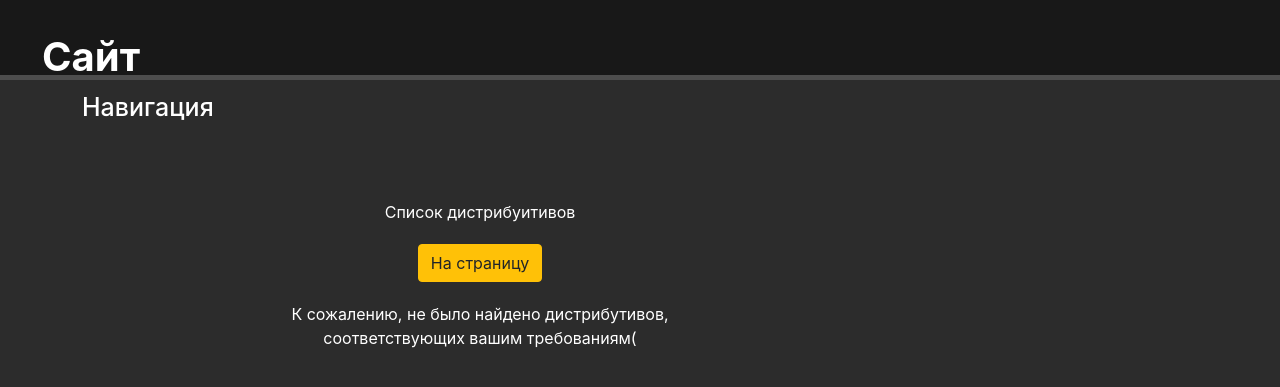
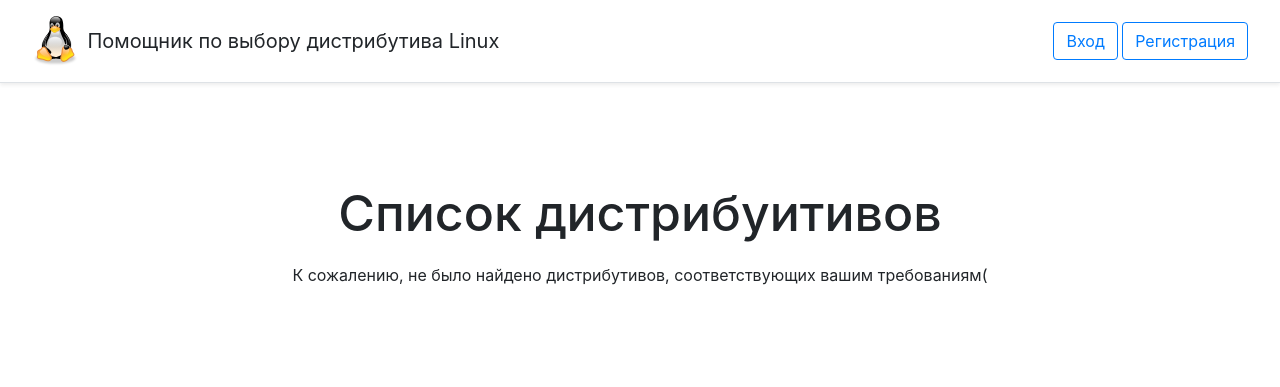
Before and after one commit to nbezhodarnov/linux_distributions_assistant, a Django app: page /distributions_list/ in a window 1280 px wide. Shown: the top 387 px of the page. Run offline with Django 3.2, Linux system fonts and the light colour scheme; some libraries are stand-ins or nearby versions.

Commit message:
Created toolbar with non-functional elements, removed unnecessary elements

```diff
--- a/distributions_list/models.py
+++ b/distributions_list/models.py
@@ -38,6 +38,7 @@ class Reviews(models.Model):
 	dist_id = models.IntegerField('ID дистрибутива')
 	text = models.TextField('Отзыв')
 	rate = models.IntegerField('Оценка')
+	date = models.DateTimeField('Дата')
 
 	def __str__(self):
 		return self.user_id
--- a/distributions_list/static/distributions_list/css/distributions_list.css
+++ b/distributions_list/static/distributions_list/css/distributions_list.css
@@ -1,57 +1,17 @@
-body {
-	background: #2c2c2c;
+div.panel {
+	text-align: center;
 }
 
-aside {
-	background: #181818;
-	width: 100%;
-	padding: 2.5%;
-	height: 80px;
-	color: #fff;
-	border-bottom: 5px solid #4d4d4d;
-}
-
-aside img {
-	width: 80px;
-	float: left;
-}
-
-aside .logo {
-	font-size: 40px;
+img.logo-img {
+	height: 50px;
 	margin-left: 10px;
-	font-weight: bold;
-	position: relative;
-	top: -5px;
-}
-
-aside h3 {
-	margin-left: 50px;
-	font-size: 25px;
-}
-
-aside ul {
-	list-style: none;
-}
-
-aside ul li {
-	color: #fff;
-	display: block;
-	margin-top: 20px;
-	transition transform .6s ease;
-}
-
-aside ul li:hover, aside ul a:hover {
-	color: #eb5959;
-	text-decoration: none;
-	transform: scale(1.05);
+	margin-right: 10px;
 }
 
 main .features {
-	float: left;
-	color: #fff;
+	float: center;
 	margin-top: 100px;
 	text-align: center;
-	width: 75%;
 }
 
 main .features h1 {
@@ -59,6 +19,6 @@ main .features h1 {
 }
 
 main .features p {
-	max-width: 400px;
+	max-width: 90%;
 	margin: 20px auto;
 }
--- a/distributions_list/templates/distributions_list/index.html
+++ b/distributions_list/templates/distributions_list/index.html
@@ -6,9 +6,7 @@
 
 {% block content %}
 	<div class="features">
-		<h1>{{ title }}</h1>
-		<p>Список дистрибуитивов</p>
-		<button class="btn btn-warning">На страницу</button>
+		<h1>Список дистрибуитивов</h1>
 		{% if dists %}
 			{% for el in dists %}
 				<div class="alert alert-warning">
--- a/distributions_list/templates/distributions_list/layout.html
+++ b/distributions_list/templates/distributions_list/layout.html
@@ -2,19 +2,26 @@
 <!doctype html>
 <html lang="ru">
 	<head>
+		<meta charset="UTF-8">
+		<meta name="viewport" content="width=device-width, user-scalable=no, initial-scale=1.0, maximum-scale=1.0, minimum-scale=1.0">
+		<meta http-equiv="X-UA-Compatible" content="ie=edge">
 		<title>
 			{% block title %}
 			{% endblock %}
 		</title>
-		<link rel="stylesheet" href="https://stackpath.bootstrapcdn.com/bootstrap/4.5.2/css/bootstrap.min.css">
+		<link rel="stylesheet" href="https://cdn.jsdelivr.net/npm/bootstrap@4.5.3/dist/css/bootstrap.min.css" integrity="sha384-TX8t27EcRE3e/ihU7zmQxVncDAy5uIKz4rEkgIXeMed4M0jlfIDPvg6uqKI2xXr2" crossorigin="anonymous">
 		<link rel="stylesheet" href="{% static 'distributions_list/css/distributions_list.css' %}">
 		<link rel="stylesheet" href="https://stackpath.bootstrapcdn.com/font-awesome/4.7.0/css/font-awesome.min.css">
 	</head>
 	<body>
-		<aside>
-			<span class="logo">Сайт</span>
-			<h3>Навигация</h3>
-		</aside>
+		<div class="panel d-flex flex-column flex-md-row align-items-center p-3 px-md-4 mb-3 bg-white border-bottom shadow-sm">
+			<img class="logo-img" src="{% static 'distributions_list/img/tux-seeklogo.com.svg' %}">
+			<h5 class="my-0 mr-md-auto font-weight-normal">Помощник по выбору дистрибутива Linux</h5>
+			<nav class="my-2 my-md-0 mr-md-2">
+				<a class="btn btn-outline-primary" href="/accounts/login/">Вход</a>
+				<a class="btn btn-outline-primary" href="/accounts/register/">Регистрация</a>
+			</nav>
+		</div>
 		<main>
 			{% block content %}
 			{% endblock %}
```
Also changed, not shown: distributions_list/static/distributions_list/img/tux-seeklogo.com.svg (added).
